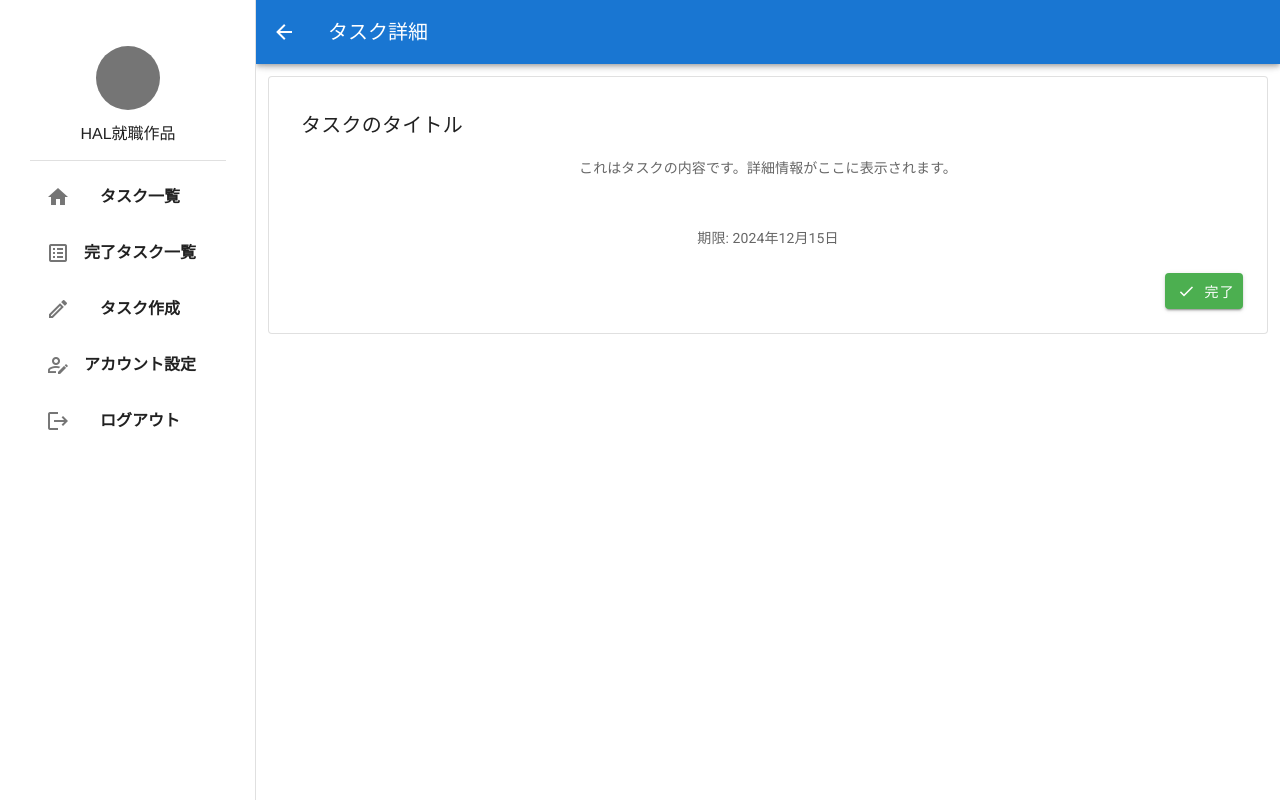
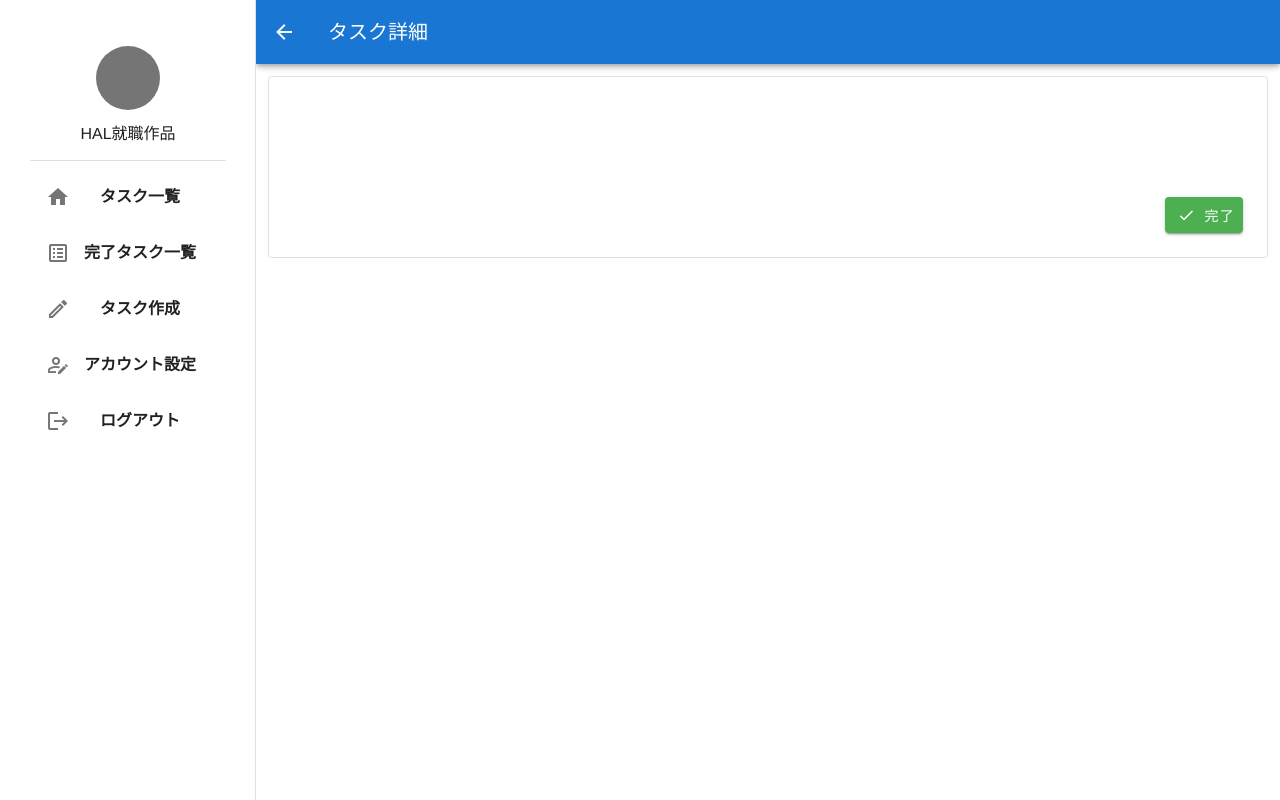
Before and after one commit to BASARA0826/chrono-fade, a Vue app: page /taskDetail in a window 1280 px wide. Built offline with nearby package versions, Linux system fonts and the light colour scheme.

Commit message:
取得したtask_idをもとにデータを表示

```diff
--- a/src/views/TaskDetailView.vue
+++ b/src/views/TaskDetailView.vue
@@ -12,15 +12,21 @@
       <v-container>
         <v-card class="pa-4" outlined>
           <!-- タスクのタイトル -->
-          <v-card-title class="title"> タスクのタイトル </v-card-title>
+          <v-card-title class="title">
+            {{ task.title }}
+          </v-card-title>
 
           <!-- タスクの内容 -->
           <v-card-text>
-            <p>これはタスクの内容です。詳細情報がここに表示されます。</p>
+            <p>
+              {{ task.content }}
+            </p>
           </v-card-text>
 
           <!-- タスクの期限 -->
-          <v-card-subtitle> 期限: 2024年12月15日 </v-card-subtitle>
+          <v-card-subtitle>
+            {{ task.deadline }}
+          </v-card-subtitle>
 
           <!-- 完了ボタン -->
           <v-card-actions>
@@ -37,13 +43,31 @@
 </template>
 
 <script>
+import firebase from "@/firebase/firebase";
+
 export default {
-  created() {
+  async created() {
     this.task_id = this.$route.query.task_id;
-    console.log("task_id", this.task_id);
+
+    if (this.task_id) {
+      const taskRef = firebase.firestore().collection("task");
+      // 取得したtask_idと同じ値をフィールド内のtask_idにもつドキュメンテーションを取得
+      const snapshot = await taskRef.where("task_id", "==", this.task_id).get();
+      if (!snapshot.empty) {
+        const doc = snapshot.docs[0];
+        this.task = doc.data();
+      } else {
+        console.error("タスクが存在しません");
+      }
+    }
   },
   data: () => ({
     task_id: "",
+    task: {
+      title: "",
+      content: "",
+      deadline: "",
+    },
   }),
   methods: {
     completeTask() {
```
